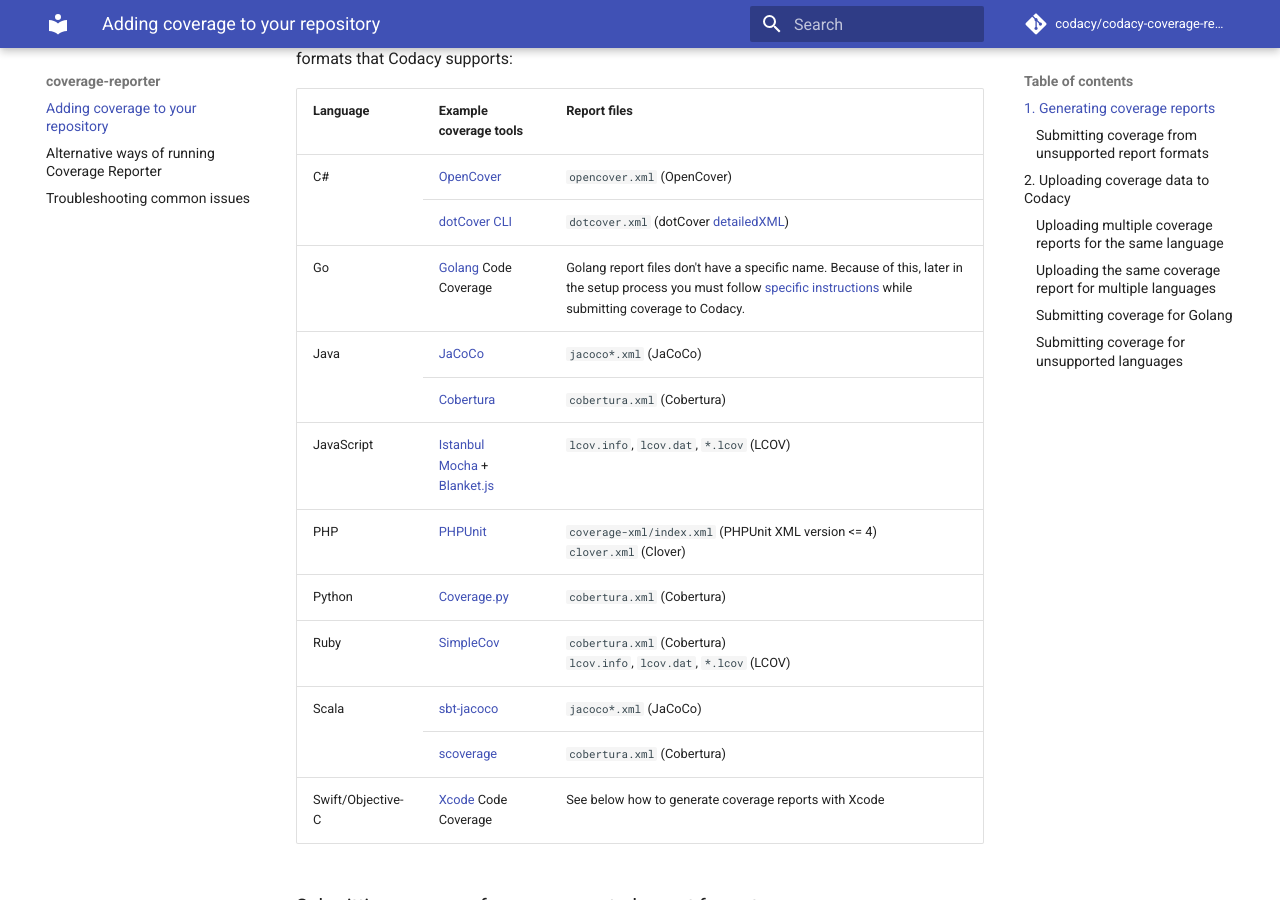
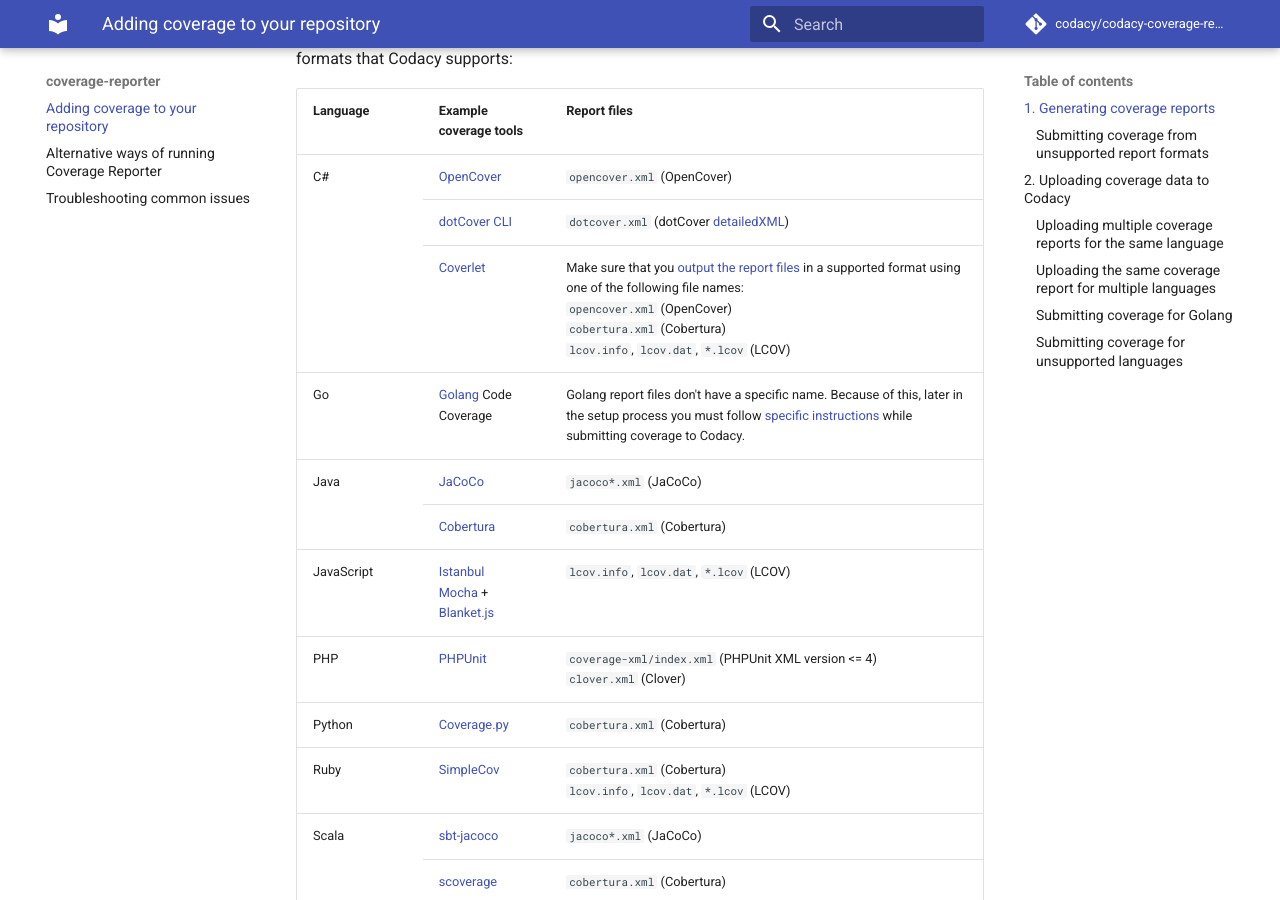
Before and after one commit to codacy/codacy-coverage-reporter, an MkDocs documentation site: the page built from docs/index.md, in a window 1280 px wide and 900 px high, scrolled down 789 px. Built offline with MkDocs 1.6.1 and Material for MkDocs 9.7.7, drawn with Linux system fonts in a browser that asks for light colours; comment, search, counter and statistics services are not loaded.

Commit message:
doc: Add Coverlet as supported coverage tool for C# DOCS-350

```diff
--- a/docs/index.md
+++ b/docs/index.md
@@ -34,13 +34,21 @@
 </thead>
 <tbody>
 <tr>
-    <td rowspan="2">C#</td>
+    <td rowspan="3">C#</td>
     <td><a href="https://github.com/OpenCover/opencover">OpenCover</a></td>
     <td><code>opencover.xml</code> (OpenCover)</td>
 </tr>
 <tr>
     <td><a href="https://www.jetbrains.com/help/dotcover/Running_Coverage_Analysis_from_the_Command_LIne.html">dotCover CLI</a></td>
     <td><code>dotcover.xml</code> (dotCover <a href="troubleshooting-common-issues/#detailedxml">detailedXML</a>)</td>
+</tr>
+<tr>
+    <td><a href="https://github.com/coverlet-coverage/coverlet">Coverlet</a></td>
+    <td>Make sure that you <a href="https://github.com/coverlet-coverage/coverlet/blob/master/Documentation/MSBuildIntegration.md#coverage-output">output the report files</a> in a supported format using one of the following file names:<br/>
+        <code>opencover.xml</code> (OpenCover)<br/>
+        <code>cobertura.xml</code> (Cobertura)<br/>
+        <code>lcov.info</code>, <code>lcov.dat</code>, <code>*.lcov</code> (LCOV)
+    </td>
 </tr>
 <tr>
     <td>Go</td>
```
